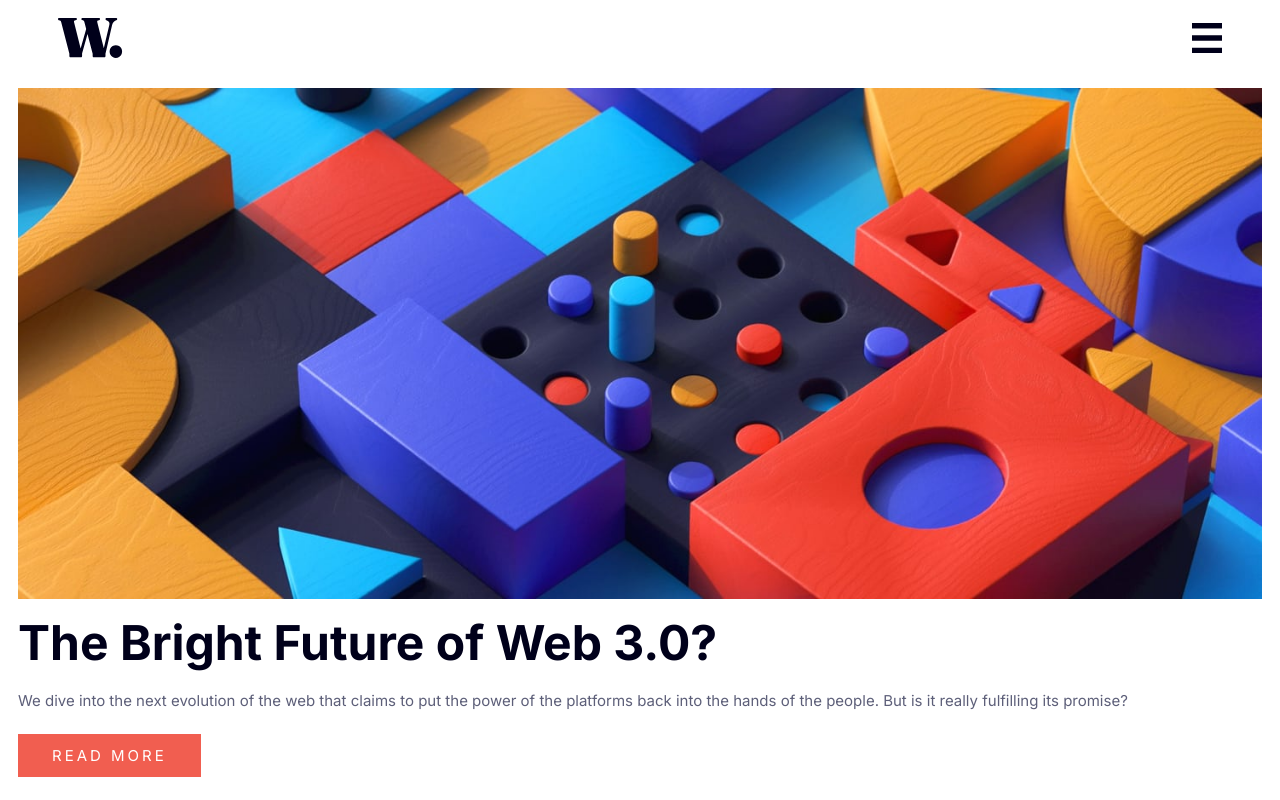
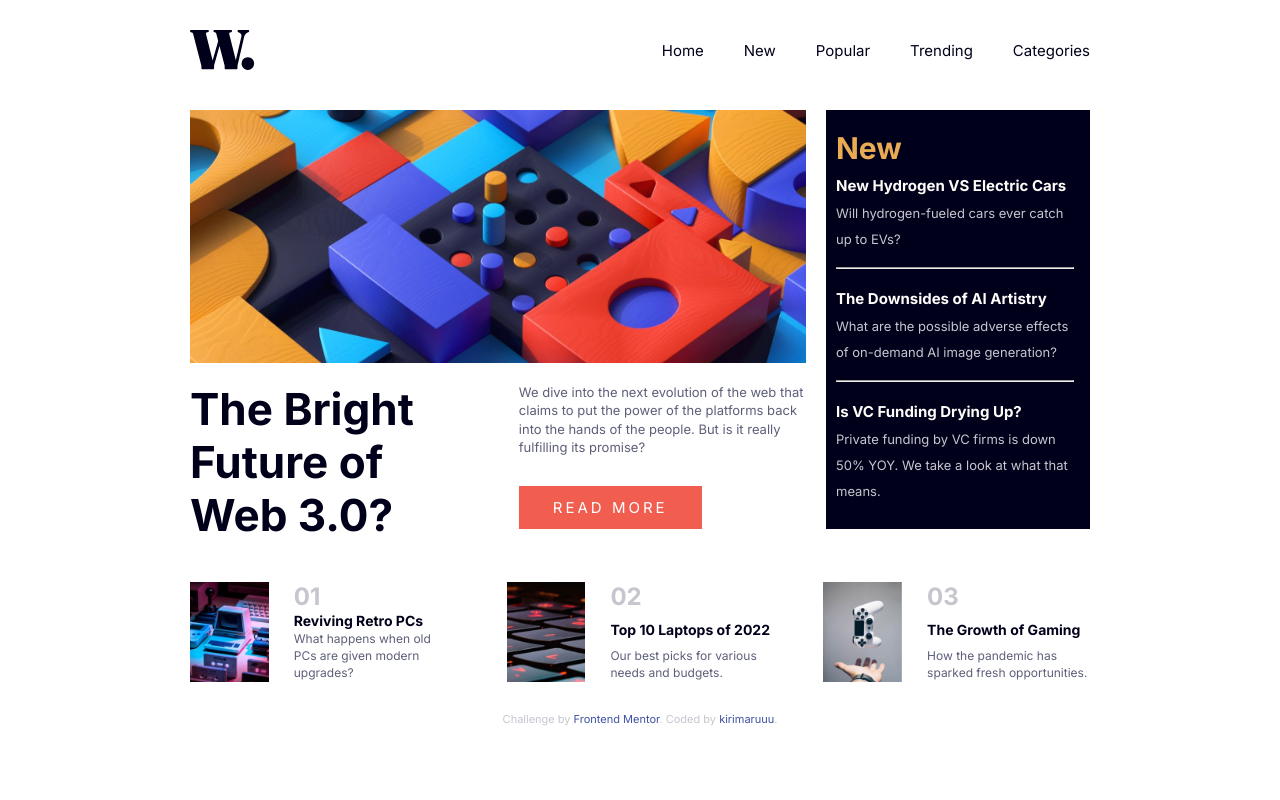
Before and after one commit to kirimaruuu/fm-news-homepage, a plain HTML site: page index.html in a window 1280 px wide. Shown: the top 800 px of the page. Drawn offline with Linux system fonts and the light colour scheme.

Commit message:
design for desktop ver.

```diff
--- a/app.js
+++ b/app.js
@@ -13,3 +13,7 @@ const toggleMenu = () => {
 buttonOpen.addEventListener("click", toggleMenu)
 buttonClose.addEventListener("click", toggleMenu)
 menuElement.addEventListener("click", toggleMenu)
+
+window.addEventListener("resize", () => {
+  if (this.innerWidth >= 1100) if (menuElement.classList.contains("active")) toggleMenu()
+})
--- a/index.html
+++ b/index.html
@@ -48,7 +48,8 @@
       </nav>
     </header>
 
-    <main class="main container row">
+    <main class="main row">
+      <div class="flex container">
         <article class="hero">
           <picture>
             <source media="(min-width: 768px)" srcset="./assets/images/image-web-3-desktop.jpg" />
@@ -81,10 +82,12 @@
             </div>
           </div>
         </aside>
+      </div>
     </main>
 
     <!-- card section -->
     <section class="card">
+      <div class="container">
         <div class="card__container">
           <!-- item 1 -->
           <div class="card__item">
@@ -95,7 +98,6 @@
               <p class="card__paragraph">What happens when old PCs are given modern upgrades?</p>
             </div>
           </div>
-
           <!-- item 2 -->
           <div class="card__item">
             <img class="card__img" src="./assets/images/image-top-laptops.jpg" alt="" />
@@ -105,7 +107,6 @@
               <p class="card__paragraph">Our best picks for various needs and budgets.</p>
             </div>
           </div>
-
           <!-- item 3 -->
           <div class="card__item">
             <img class="card__img" src="./assets/images/image-gaming-growth.jpg" alt="" />
@@ -116,9 +117,10 @@
             </div>
           </div>
         </div>
+      </div>
     </section>
 
-    <div class="attribution">Challenge by <a href="https://www.frontendmentor.io?ref=challenge" target="_blank">Frontend Mentor</a>. Coded by <a href="#">Your Name Here</a>.</div>
+    <div class="attribution">Challenge by <a href="https://www.frontendmentor.io?ref=challenge" target="_blank">Frontend Mentor</a>. Coded by <a target="_blank" href="https://github.com/kirimaruuu/fm-news-homepage">kirimaruuu</a>.</div>
 
     <script src="app.js"></script>
   </body>
--- a/style.css
+++ b/style.css
@@ -24,7 +24,7 @@
 }
 @media screen and (min-width: 1024px) {
   :root {
-    --nums-of-columns: 12;
+    --nums-of-columns: 11;
   }
 }
 
@@ -78,9 +78,15 @@ button {
 /* Reusable */
 
 .container {
-  max-width: 120rem;
+  max-width: 70rem;
   margin-inline: auto;
-  padding-inline: auto;
+}
+
+@media screen and (min-width: 1100px) {
+  .container {
+    max-width: 90rem;
+    margin-inline: auto;
+  }
 }
 
 /* header : navigation */
@@ -100,14 +106,22 @@ button {
   padding: var(--nav-block);
 }
 
+@media screen and (min-width: 768px) {
+  .nav {
+    padding: 3rem 0;
+  }
+}
+@media screen and (min-width: 1200px) {
+}
+
 /* nav overlay */
 .nav__overlay {
   position: fixed;
   inset: 0;
   visibility: hidden;
   opacity: 0;
-  background-color:  rgba(0,0,0,.2);
-  transition: background-color .25s;
+  background-color: rgba(0, 0, 0, 0.2);
+  transition: background-color 0.25s;
 }
 .nav__overlay.active {
   visibility: visible;
@@ -124,7 +138,7 @@ button {
   padding: 10rem 3rem;
   background-color: var(--clr-neutral-100);
   transform: translateX(27rem);
-  transition: transform .25s;
+  transition: transform 0.25s;
 }
 .nav__menu.active {
   transform: translateX(0);
@@ -138,7 +152,7 @@ button {
 
 .nav__list-link {
   color: var(--clr-neutral-1000);
-  transition: color .25s;
+  transition: color 0.25s;
 }
 .nav__list-link:hover {
   color: var(--clr-primary-400);
@@ -155,6 +169,26 @@ button {
   height: 3rem;
 }
 
+@media screen and (min-width: 1100px) {
+  .nav__menu {
+    position: initial;
+    width: initial;
+    background-color: transparent;
+    padding: 0;
+    transform: none;
+    transition: none;
+  }
+  .nav__list {
+    flex-direction: row;
+    column-gap: 4rem;
+  }
+
+  .nav__open,
+  .nav__close {
+    display: none;
+  }
+}
+
 /* main */
 
 .main {
@@ -164,6 +198,11 @@ button {
 
 .hero {
   padding: var(--nav-block);
+}
+@media screen and (min-width: 768px) {
+  .hero {
+    padding: 3.5rem 0;
+  }
 }
 
 .hero__title {
@@ -186,12 +225,44 @@ button {
   padding: 1.2rem 3.4rem;
   text-transform: uppercase;
   letter-spacing: 3px;
-  transition: background-color .25s;
+  transition: background-color 0.25s;
   cursor: pointer;
 }
 .body__btn:hover {
   background: #000;
+}
 
+@media screen and (min-width: 1100px) {
+  .flex {
+    display: flex;
+    column-gap: 2rem;
+    padding: 4rem 0 1rem;
+  }
+  .hero {
+    width: 70%;
+    padding: 0;
+  }
+  .hero__body {
+    padding-top: 2rem;
+    width: 100%;
+    display: flex;
+    column-gap: 3rem;
+  }
+  .hero__title {
+    text-align: start;
+    font-size: 4.4rem;
+    line-height: 1.2;
+    margin-block: 0;
+  }
+  .body__description {
+    width: 100%;
+  }
+  .body__paragraph {
+    font-size: 1.3rem;
+    line-height: 1.4;
+    padding-bottom: 1.5rem;
+    margin-bottom: 1.5rem;
+  }
 }
 
 /* new section */
@@ -199,7 +270,6 @@ button {
 .new {
   max-width: 100%;
   padding: var(--nav-block);
-
 }
 
 .new__body {
@@ -237,6 +307,40 @@ button {
 
 .separation-line {
   margin-bottom: 1rem;
+}
+
+@media screen and (min-width: 768px) {
+  .new {
+    max-width: 100%;
+    padding: 0;
+  }
+}
+
+@media screen and (min-width: 1100px) {
+  .new {
+    width: 30%;
+    padding: 0;
+  }
+  .new__body {
+    padding-inline: 1rem 1.6rem;
+  }
+  .new__category {
+    font-size: 3rem;
+    padding-bottom: 0;
+  }
+  .new__description {
+    padding-block: 1rem;
+  }
+  .new__title {
+    margin-bottom: 0.5rem;
+    font-size: 1.5rem;
+    letter-spacing: initial;
+  }
+  .new__paragraph {
+    font-size: 1.3rem;
+    margin-bottom: 0.5rem;
+    line-height: 2 rem;
+  }
 }
 
 /* card section */
@@ -279,6 +383,36 @@ button {
   line-height: 1.6;
 }
 
+@media screen and (min-width: 1100px) {
+  .card {
+    padding: 0;
+  }
+  .card__container {
+    display: flex;
+    align-items: center;
+    column-gap: 5rem;
+  }
+  .card__item {
+    width: 100%;
+    display: flex;
+    margin-block: 3rem;
+  }
+  .card__img {
+    max-width: 8rem;
+    max-height: 10rem;
+  }
+  .card__body > span {
+    font-size: 2.4rem;
+  }
+  .card__title {
+    font-size: 1.4rem;
+  }
+  .card__paragraph {
+    font-size: 1.2rem;
+    line-height: 1.4;
+  }
+}
+
 /* footer */
 .attribution {
   font-size: 11px;
```
Lines whose indentation alone changed are shown as unchanged.
